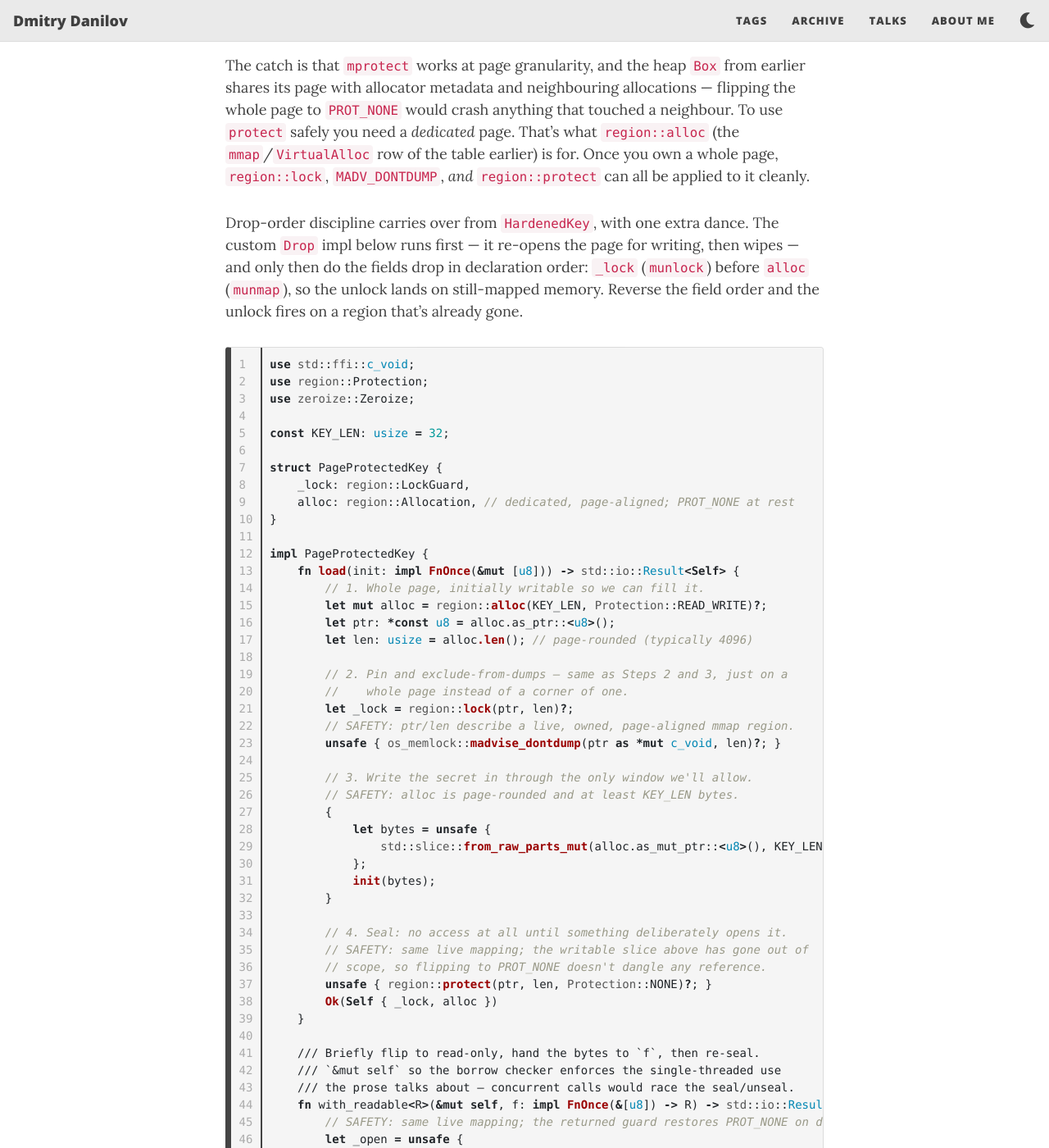
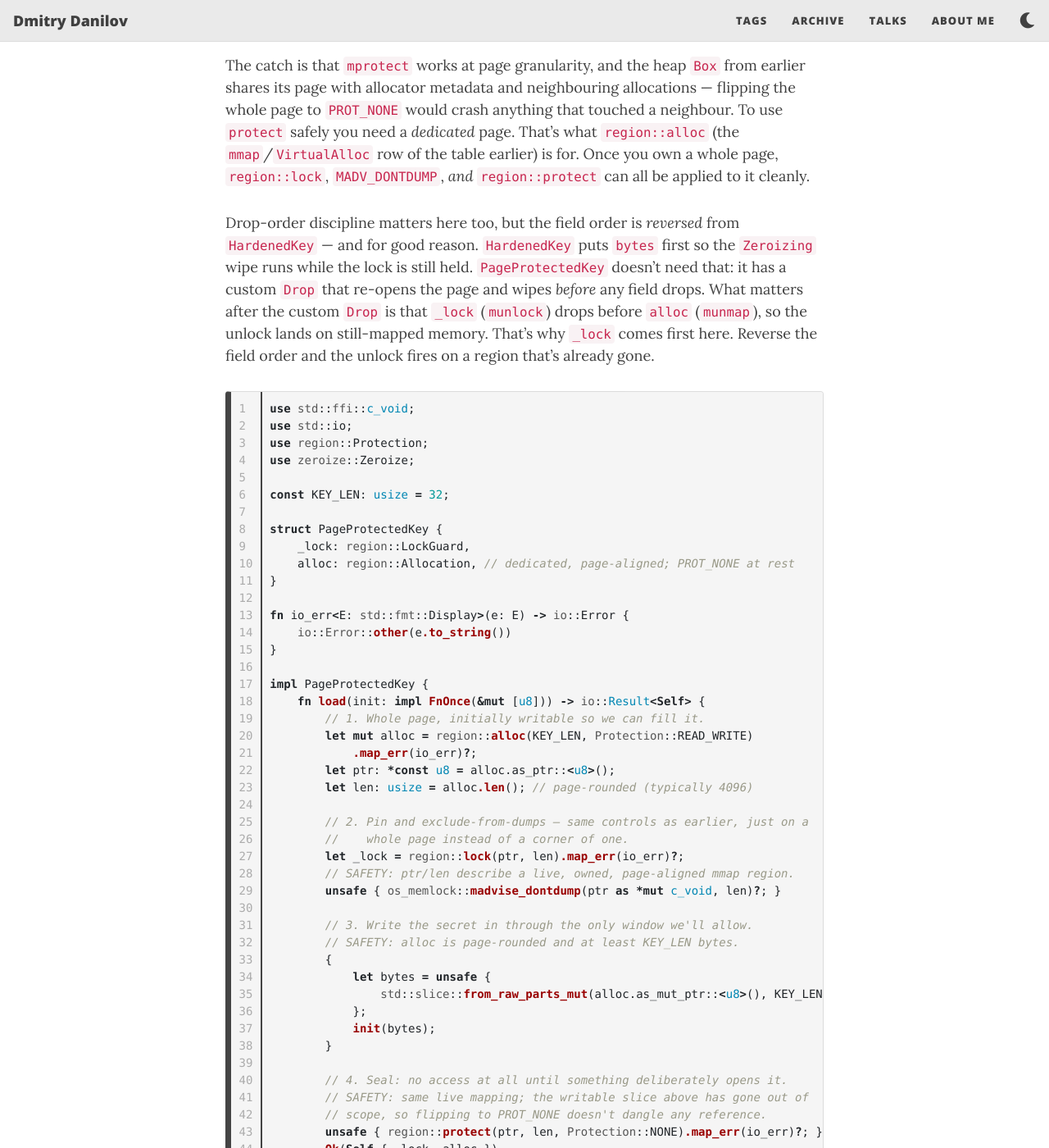
Before and after one commit to f-squirrel/f-squirrel.github.io, a Jekyll site: the page built from _posts/2026-06-25-zeroize-os-hardening.md, in a window 1280 px wide and 1400 px high, scrolled down 11101 px. Shown: the whole window at 82% size. Built offline with Jekyll 4.4.1, drawn with Linux system fonts in a browser that asks for light colours; nearby versions of some CDN libraries; some of the changed text lies outside the part shown.

Commit message:
fix(post): correct memsec claim, stale step refs, and non-compiling code
- memsec doesn't expose memfd_secret — correct the description
- Replace simplified PageProtectedKey code with compilable version
  from examples (add io_err helper, .map_err(io_err) on region calls)
- Fix orphaned "Steps 2 and 3" reference left after step renumbering
- Clarify reversed field order between HardenedKey and PageProtectedKey
- Align Drop comment with actual code's best-effort framing
- Tighten part 1 cross-reference wording

````diff
--- a/_posts/2026-06-25-zeroize-os-hardening.md
+++ b/_posts/2026-06-25-zeroize-os-hardening.md
@@ -292,10 +292,11 @@
 
 The catch is that `mprotect` works at page granularity, and the heap `Box` from earlier shares its page with allocator metadata and neighbouring allocations — flipping the whole page to `PROT_NONE` would crash anything that touched a neighbour. To use `protect` safely you need a *dedicated* page. That's what `region::alloc` (the `mmap`/`VirtualAlloc` row of the table earlier) is for. Once you own a whole page, `region::lock`, `MADV_DONTDUMP`, *and* `region::protect` can all be applied to it cleanly.
 
-Drop-order discipline carries over from `HardenedKey`, with one extra dance. The custom `Drop` impl below runs first — it re-opens the page for writing, then wipes — and only then do the fields drop in declaration order: `_lock` (`munlock`) before `alloc` (`munmap`), so the unlock lands on still-mapped memory. Reverse the field order and the unlock fires on a region that's already gone.
+Drop-order discipline matters here too, but the field order is *reversed* from `HardenedKey` — and for good reason. `HardenedKey` puts `bytes` first so the `Zeroizing` wipe runs while the lock is still held. `PageProtectedKey` doesn't need that: it has a custom `Drop` that re-opens the page and wipes *before* any field drops. What matters after the custom `Drop` is that `_lock` (`munlock`) drops before `alloc` (`munmap`), so the unlock lands on still-mapped memory. That's why `_lock` comes first here. Reverse the field order and the unlock fires on a region that's already gone.
 
 ```rust
 use std::ffi::c_void;
+use std::io;
 use region::Protection;
 use zeroize::Zeroize;
 
@@ -306,16 +307,21 @@
     alloc: region::Allocation, // dedicated, page-aligned; PROT_NONE at rest
 }
 
+fn io_err<E: std::fmt::Display>(e: E) -> io::Error {
+    io::Error::other(e.to_string())
+}
+
 impl PageProtectedKey {
-    fn load(init: impl FnOnce(&mut [u8])) -> std::io::Result<Self> {
+    fn load(init: impl FnOnce(&mut [u8])) -> io::Result<Self> {
         // 1. Whole page, initially writable so we can fill it.
-        let mut alloc = region::alloc(KEY_LEN, Protection::READ_WRITE)?;
+        let mut alloc = region::alloc(KEY_LEN, Protection::READ_WRITE)
+            .map_err(io_err)?;
         let ptr: *const u8 = alloc.as_ptr::<u8>();
         let len: usize = alloc.len(); // page-rounded (typically 4096)
 
-        // 2. Pin and exclude-from-dumps — same as Steps 2 and 3, just on a
+        // 2. Pin and exclude-from-dumps — same controls as earlier, just on a
         //    whole page instead of a corner of one.
-        let _lock = region::lock(ptr, len)?;
+        let _lock = region::lock(ptr, len).map_err(io_err)?;
         // SAFETY: ptr/len describe a live, owned, page-aligned mmap region.
         unsafe { os_memlock::madvise_dontdump(ptr as *mut c_void, len)?; }
 
@@ -331,21 +337,22 @@
         // 4. Seal: no access at all until something deliberately opens it.
         // SAFETY: same live mapping; the writable slice above has gone out of
         // scope, so flipping to PROT_NONE doesn't dangle any reference.
-        unsafe { region::protect(ptr, len, Protection::NONE)?; }
+        unsafe { region::protect(ptr, len, Protection::NONE).map_err(io_err)?; }
         Ok(Self { _lock, alloc })
     }
 
     /// Briefly flip to read-only, hand the bytes to `f`, then re-seal.
     /// `&mut self` so the borrow checker enforces the single-threaded use
     /// the prose talks about — concurrent calls would race the seal/unseal.
-    fn with_readable<R>(&mut self, f: impl FnOnce(&[u8]) -> R) -> std::io::Result<R> {
+    fn with_readable<R>(&mut self, f: impl FnOnce(&[u8]) -> R) -> io::Result<R> {
         // SAFETY: same live mapping; the returned guard restores PROT_NONE on drop.
         let _open = unsafe {
             region::protect_with_handle(
                 self.alloc.as_ptr::<u8>(),
                 self.alloc.len(),
                 Protection::READ,
-            )?
+            )
+            .map_err(io_err)?
         };
         // SAFETY: page is now PROT_READ for the duration of `_open`.
         let bytes = unsafe {
@@ -358,12 +365,11 @@
 impl Drop for PageProtectedKey {
     fn drop(&mut self) {
         // Re-open for writing so the wipe can land, then let _lock unlock and
-        // alloc unmap. (Custom Drop runs *before* the fields drop.)
+        // alloc unmap. Best-effort: if mprotect fails the program is already on
+        // its way out; the worst case is the page wasn't wiped before munmap
+        // reclaimed it.
         // SAFETY: same live mapping; we're about to write KEY_LEN bytes.
         unsafe {
-            // Result swallowed on purpose: if protect fails, the zeroize() call
-            // below SIGSEGVs the process during drop. Dying loudly is better
-            // than silently skipping the wipe and unmapping the page anyway.
             let _ = region::protect(
                 self.alloc.as_ptr::<u8>(),
                 self.alloc.len(),
@@ -400,7 +406,7 @@
 
 A couple of other crates worth knowing about in the same neighbourhood:
 
-- **[`memsec`](https://docs.rs/memsec)** — pure-Rust port of libsodium's `utils.c`, lower-level (free functions, no borrow-API). On Linux ≥ 5.14 it also exposes `memfd_secret(2)`, which is *strictly stronger* than `mlock`+`mprotect`: the kernel itself can no longer map the page, so even `/proc/<pid>/mem` and most kernel-side reads can't reach it. That's the natural sequel to this step.
+- **[`memsec`](https://docs.rs/memsec)** — pure-Rust port of libsodium's `utils.c`, lower-level (free functions, no borrow-API). Worth knowing about in the same space, though it doesn't expose `memfd_secret(2)`. That syscall (Linux ≥ 5.14) is *strictly stronger* than `mlock`+`mprotect`: the kernel itself can no longer map the page, so even `/proc/<pid>/mem` and most kernel-side reads can't reach it — a natural sequel to this step, but you'd call it via `libc::syscall` or a dedicated wrapper today.
 - **[`secmem-alloc`](https://crates.io/crates/secmem-alloc)** — different shape: a custom allocator you plug into `Box::new_in` / `Vec::new_in` so every allocation in a secret-bearing region gets `mlock` + zeroize-on-dealloc by default. No `mprotect` bracket, but a much lower per-key cost than a dedicated page.
 
 And then the one *not* to reach for here: **[`secrecy`](https://docs.rs/secrecy)** is explicitly *only* zeroize + a `Debug`-redacted `ExposeSecret` wrapper — no `mlock`, no `mprotect`, no `MADV_DONTDUMP`. It's a good ergonomic top-layer over any of the above, but it doesn't replace them.
````
Also changed, not shown: other parts of _posts/2026-06-25-zeroize-os-hardening.md (+1 -1 lines).
